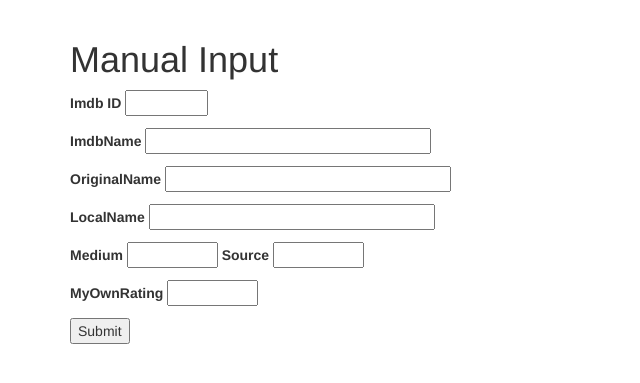
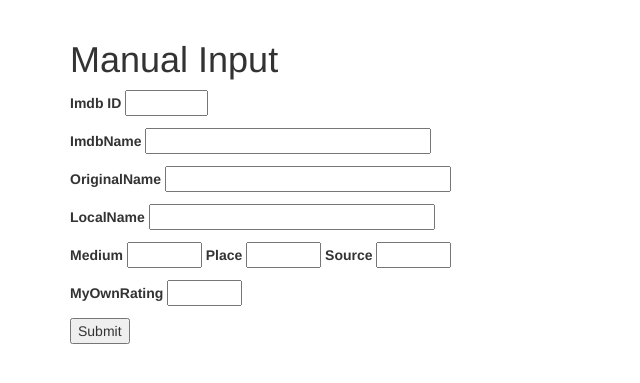
Before and after one commit to JanDebiec/MovieDB, a Flask app: page /mod_input/maninput in a window 1280 px wide. Shown: the part 52-435 px from the top of the page, without its empty margins (0-640 px from the left). Run offline with Flask 2, Linux system fonts and the light colour scheme; some libraries are stand-ins or nearby versions.

Commit message:
implementing man input

```diff
--- a/app/mod_input/controllers.py
+++ b/app/mod_input/controllers.py
@@ -57,11 +57,12 @@ def insertManualInput(manInputForm):
     imdbid = manInputForm.imdbid.data
     localname = manInputForm.localname.data
     medium = manInputForm.medium.data
+    place = manInputForm.place.data
 
     flash('Added Movie: Id={}, localName={}, medium={}'.format(
         imdbid, localname, medium
     ))
-    dbc.insertMovieData(imdbid, localname, medium)
+    dbc.insertMovieData(imdbid, localname, medium, place)
 
 def readFileAddItemsToDb(fileName):
     with h.ManagedUtfFile(fileName) as f:
--- a/app/mod_input/forms.py
+++ b/app/mod_input/forms.py
@@ -15,6 +15,7 @@ class ManInputForm(FlaskForm):
     originname = StringField('OriginalName')
     localname = StringField('LocalName')
     medium = StringField('Medium')
+    place = StringField('Place')
     source = StringField('Source')
     ownrating = StringField('MyOwnRating')
     submit = SubmitField('Submit')
--- a/app/templates/mod_input/maninput.html
+++ b/app/templates/mod_input/maninput.html
@@ -21,13 +21,15 @@
         </p>
         <p>
             {{ form.medium.label}}
-            {{ form.medium(size=8)}}
+            {{ form.medium(size=6)}}
+            {{ form.place.label}}
+            {{ form.place(size=6)}}
             {{ form.source.label}}
-            {{ form.source(size=8)}}
+            {{ form.source(size=6)}}
         </p>
         <p>
             {{ form.ownrating.label}}
-            {{ form.ownrating(size=8)}}
+            {{ form.ownrating(size=6)}}
         </p>
         <p>
             {{ form.submit() }}
```
